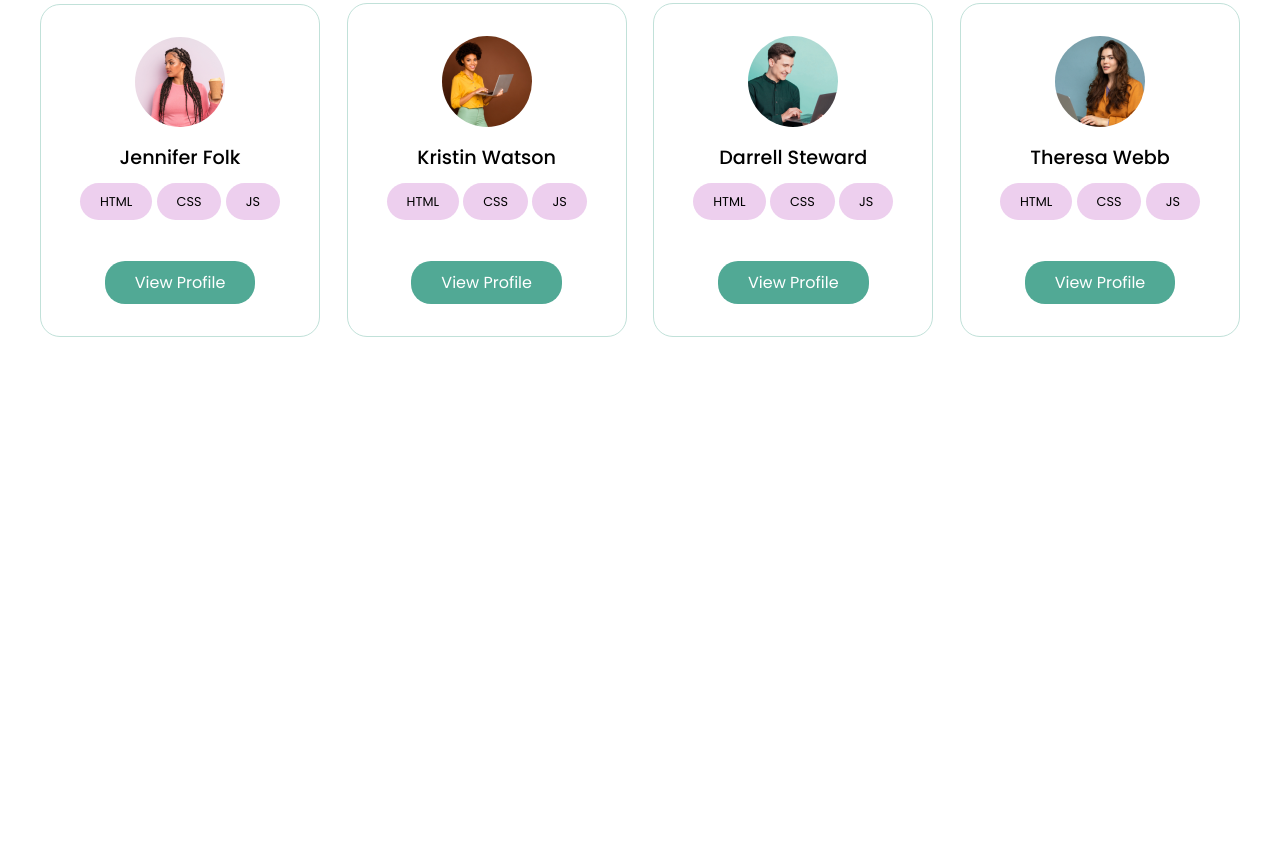
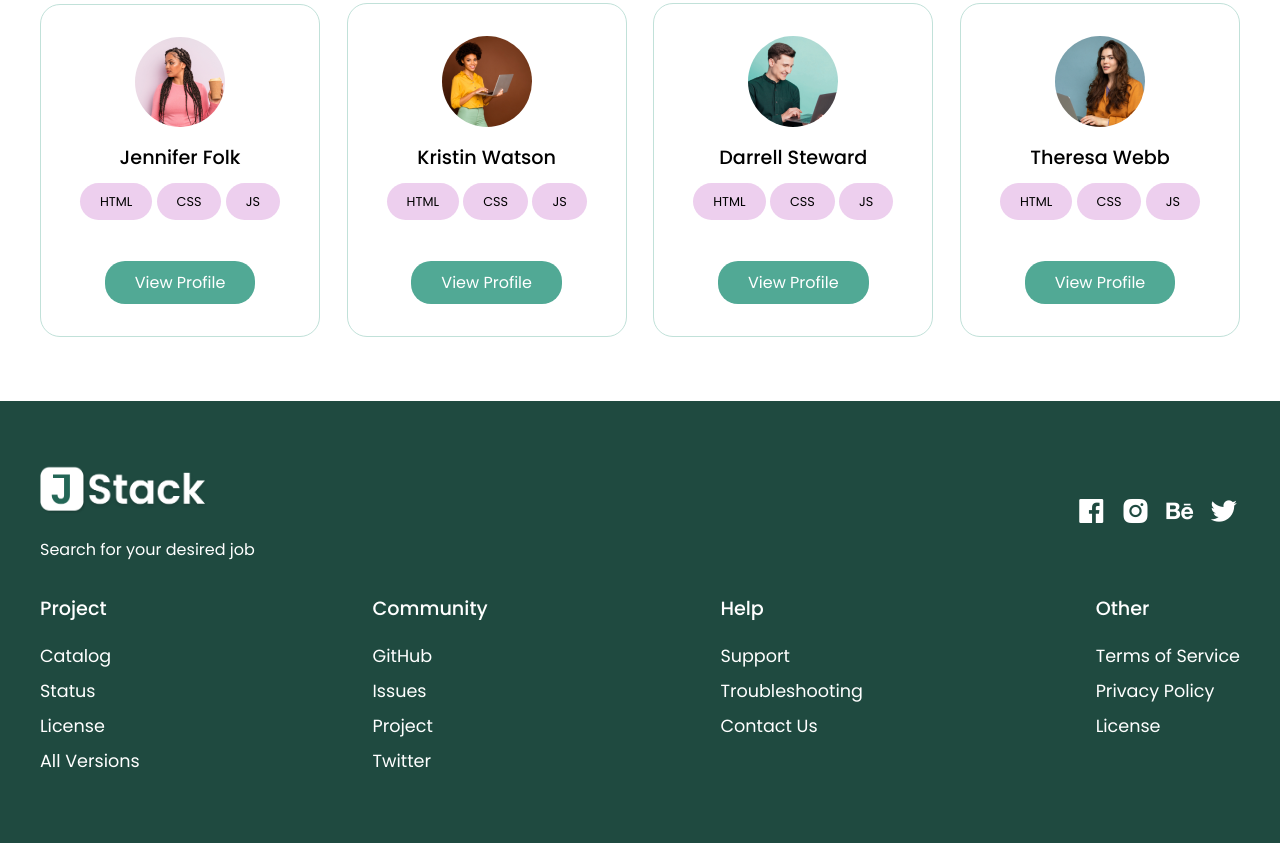
Before and after one commit to Catrina-W/JobPortal, a plain HTML site: page index.html in a window 1280 px wide. Shown: the part 2858-3701 px from the top of the page. Before the commit the page ends 3259 px from the top, so only its background shows below. Drawn offline with nearby package versions, Linux system fonts and the light colour scheme.

Commit message:
Added Footer Section

```diff
--- a/index.html
+++ b/index.html
@@ -194,6 +194,52 @@
 
         <!-- Footer  Section-->
 
+        <footer class="footer">
+            <div class="obj-width">
+                <div class="top">
+                    <div>
+                        <img class="logo" src="images/logo.png" alt="">
+                        <p>Search for your desired job</p>
+                    </div>
+                    <div>
+                        <a href="#"><i class="bx bxl-facebook-square"></i></a>
+                        <a href="#"><i class="bx bxl-instagram-alt"></i></a>
+                        <a href="#"><i class="bx bxl-behance"></i></a>
+                        <a href="#"><i class="bx bxl-twitter"></i></a>
+                    </div>
+                </div>
+
+                <div class="bottom">
+                    <div>
+                        <h3>Project</h3>
+                        <a href="#">Catalog</a>
+                        <a href="#">Status</a>
+                        <a href="#">License</a>
+                        <a href="#">All Versions</a>
+                    </div>
+                    <div>
+                        <h3>Community</h3>
+                        <a href="#">GitHub</a>
+                        <a href="#">Issues</a>
+                        <a href="#">Project</a>
+                        <a href="#">Twitter</a>
+                    </div>
+                    <div>
+                        <h3>Help</h3>
+                        <a href="#">Support</a>
+                        <a href="#">Troubleshooting</a>
+                        <a href="#">Contact Us</a>
+                    </div>
+                    <div>
+                        <h3>Other</h3>
+                        <a href="#">Terms of Service</a>
+                        <a href="#">Privacy Policy</a>
+                        <a href="#">License</a>
+                    </div>
+                </div>
+            </div>
+        </footer>
+
         <script src="script.js"></script>
         <script src="toggle.js"></script>
     </body>
--- a/style.css
+++ b/style.css
@@ -272,6 +272,61 @@ header {
   border-radius: 20px;
 }
 
+/* Footer */
+
+footer {
+  background-color: #1f4a40;
+  color: #fff;
+  padding: 4rem 0;
+}
+
+.top {
+  display: flex;
+  align-items: center;
+  text-align: start;
+  justify-content: space-between;
+  flex-wrap: wrap;
+}
+
+.top .logo {
+  width: 170px;
+  margin-bottom: 1rem;
+}
+
+.top i {
+  color: #fff;
+  font-size: 2rem;
+  margin-left: 0.5rem;
+}
+
+.bottom {
+  padding-top: 2rem;
+  text-align: start;
+  display: flex;
+  justify-content: space-between;
+  flex-wrap: wrap;
+}
+
+.bottom div {
+  display: flex;
+  flex-direction: column;
+}
+
+.bottom a {
+  text-decoration: none;
+  color: #fff;
+  line-height: 35px;
+  font-size: 1.1rem;
+}
+
+/* Medium Screen Devices */
+
+@media (max-width: 1200px) {
+  .obj-width {
+    width: 95%;
+  }
+}
+
 /* Small Screen Devices */
 
 @media (max-width: 699px) {
@@ -376,4 +431,15 @@ header {
     padding-bottom: 1rem;
   }
 
+  /* Footer */
+
+  .top i {
+    margin: 1rem 1rem 0 0;
+  }
+
+  .bottom div {
+    width: 50%;
+    margin-bottom: 50px;
+  }
+
 }
```
